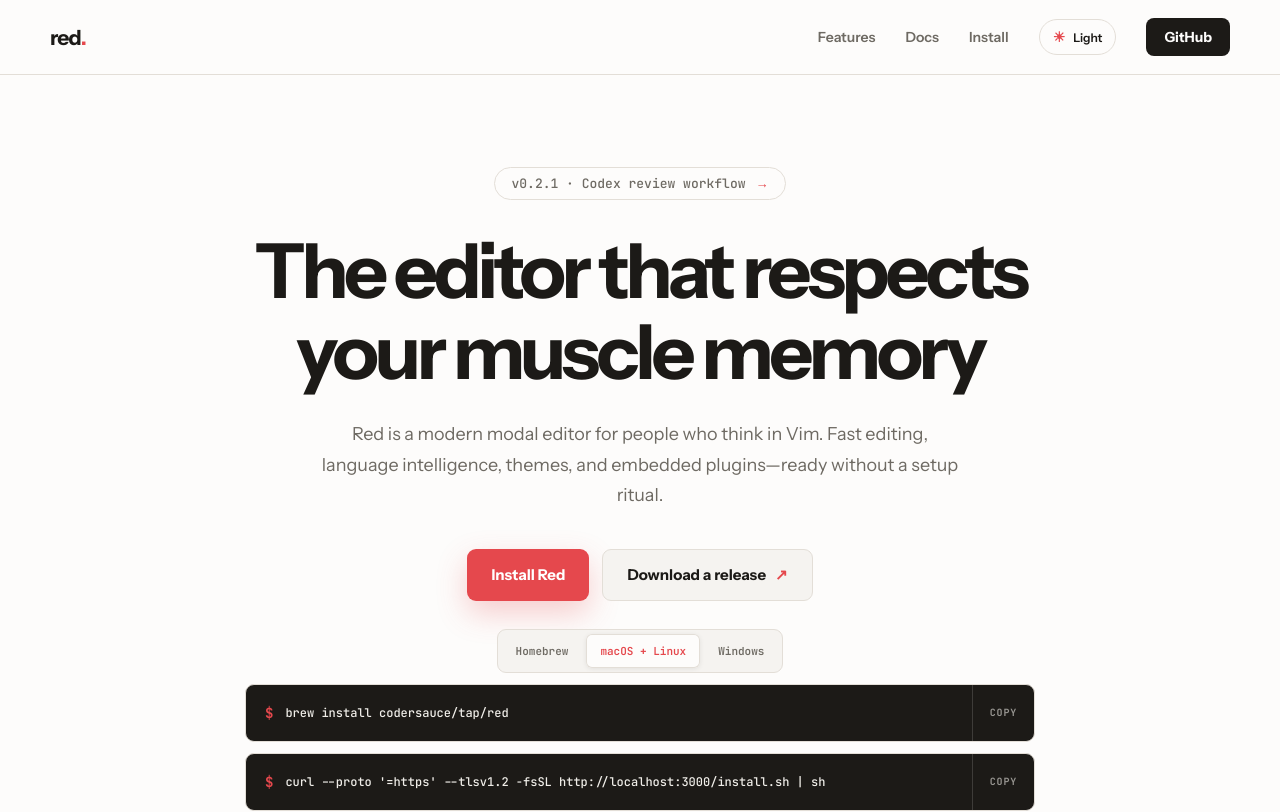
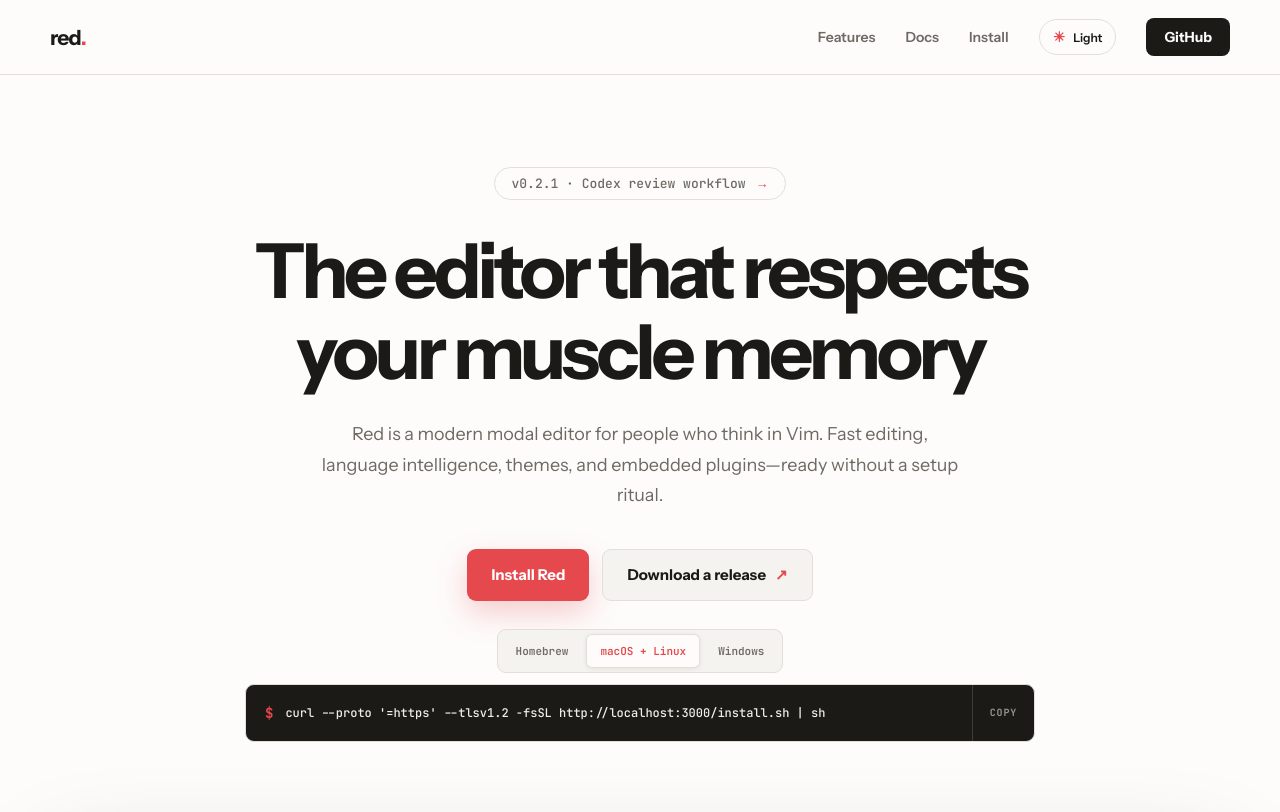
Before and after one commit to codersauce/red-website, a Next.js app: page / in a window 1280 px wide. Shown: the top 812 px of the page. Built offline with nearby package versions, Linux system fonts and the light colour scheme.

Commit message:
fix(site): hide inactive install commands

```diff
--- a/app/globals.css
+++ b/app/globals.css
@@ -336,6 +336,10 @@
   background: var(--code-bg);
   color: var(--code-text);
   text-align: left;
+}
+
+.install-command[hidden] {
+  display: none;
 }
 
 .install-command .prompt {
```
Also changed, not shown: 1 other file (tests, documents, lock files or other folders).
